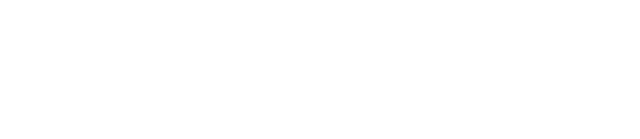
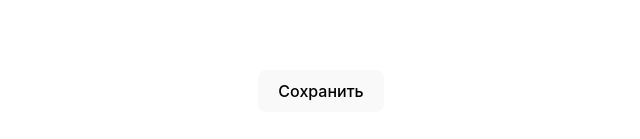
Before and after one commit to LovelyValue/react-app-restart, a React (Vite) app: page / in a window 1280 px wide. Shown: the part 309-448 px from the top of the page, without its empty margins (319-959 px from the left). Built offline with nearby package versions, Linux system fonts and the light colour scheme.

Commit message:
create component button

```diff
--- a/src/App.jsx
+++ b/src/App.jsx
@@ -1,7 +1,12 @@
 import './App.css';
+import Button from './components/Button/Button';
 
 function App() {
-	return;
+	return (
+		<>
+			<Button />
+		</>
+	);
 }
 
 export default App;
--- /dev/null
+++ b/src/components/Button/Button.jsx
@@ -0,0 +1,5 @@
+function Button() {
+	return <button>Сохранить</button>;
+}
+
+export default Button;
```
